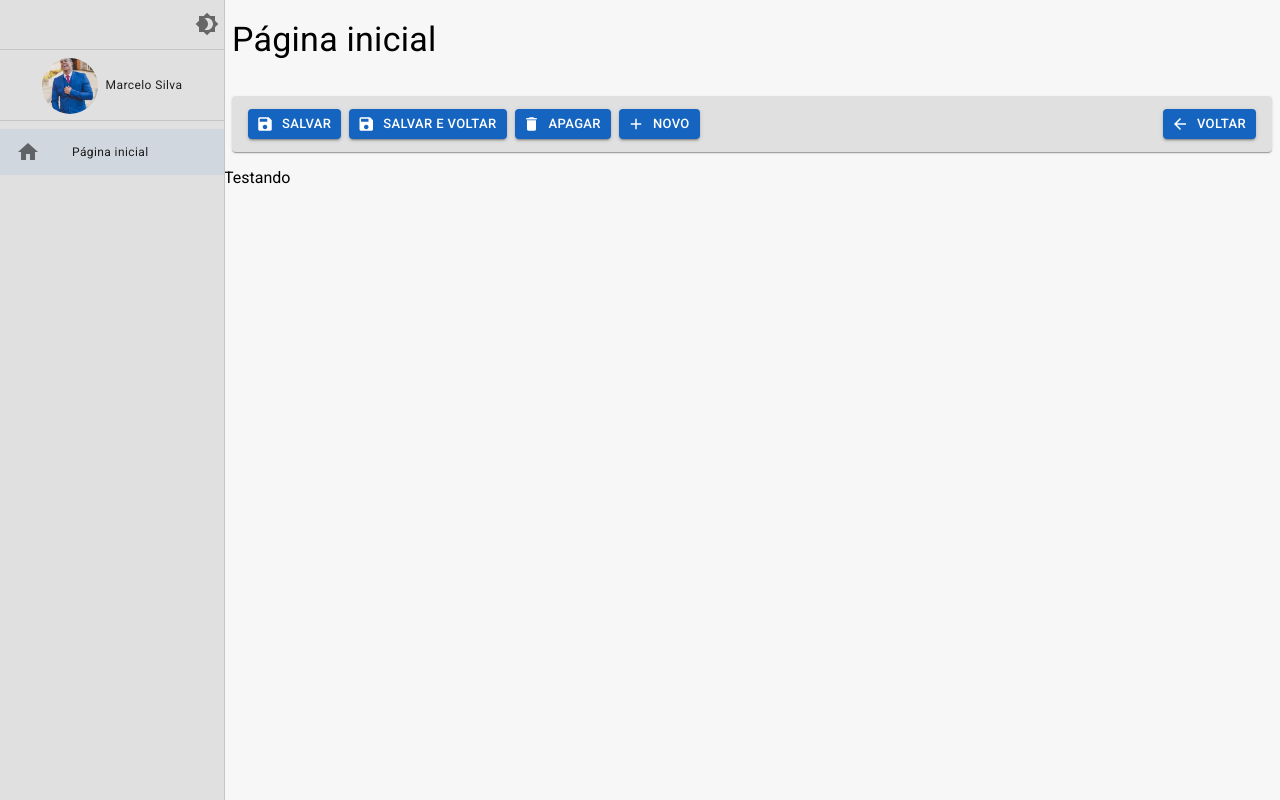
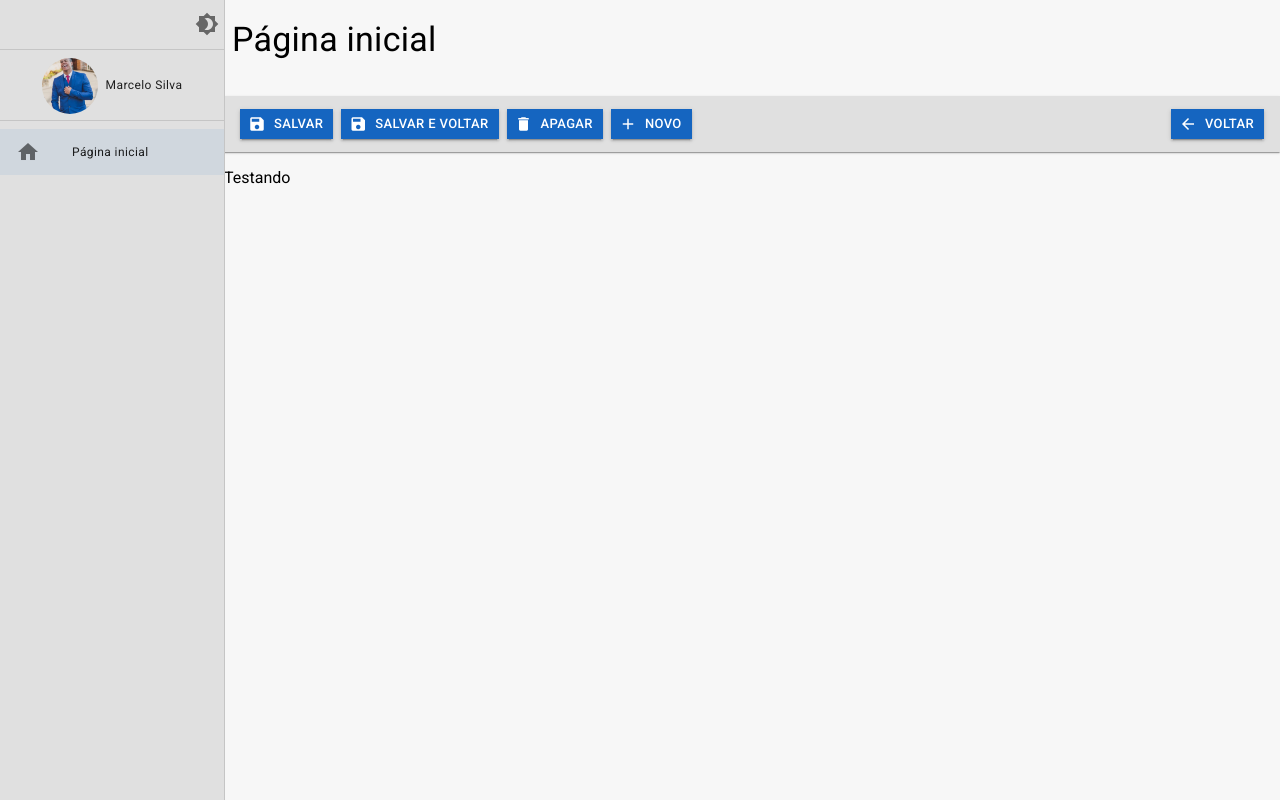
Before and after one commit to EuMarcel0/cadastro, a React (Vite) app: page /pagina-inicial in a window 1280 px wide. Built offline with nearby package versions, Linux system fonts and the light colour scheme.

Commit message:
chore: altereded border radius of buttons

```diff
--- a/src/shared/components/barra-de-ferraments/FerramentasDetalhes.tsx
+++ b/src/shared/components/barra-de-ferraments/FerramentasDetalhes.tsx
@@ -35,19 +35,21 @@ export const FerramentasDetalhes = ({
 
     return (
         <Box
+            borderRadius={0}
             component={Paper}
             height={theme.spacing(7)}
             display='flex'
             alignItems='center'
             paddingY={1}
             paddingX={2}
-            marginX={1}
+            marginX={0}
             marginY={1}
             gap={1}
         >
 
             {showButtonSave &&
                 <Button
+                    sx={{borderRadius: 0}}
                     variant='contained'
                     startIcon={<Icon>save</Icon>}
                     size="small"
@@ -58,6 +60,7 @@ export const FerramentasDetalhes = ({
             }
             {showButtonSaveAndBack &&
                 <Button
+                    sx={{borderRadius: 0}}
                     variant='contained'
                     startIcon={<Icon>save</Icon>}
                     size="small"
@@ -68,6 +71,7 @@ export const FerramentasDetalhes = ({
             }
             {showButtonDelete &&
                 <Button
+                    sx={{borderRadius: 0}}
                     variant='contained'
                     startIcon={<Icon>delete</Icon>}
                     size="small"
@@ -78,6 +82,7 @@ export const FerramentasDetalhes = ({
             }
             {showButtonNew &&
                 <Button
+                    sx={{borderRadius: 0}}
                     variant='contained'
                     startIcon={<Icon>add</Icon>}
                     size="small"
@@ -89,6 +94,7 @@ export const FerramentasDetalhes = ({
             {showButtonBack &&
                 <Box display='flex' flex={1} justifyContent='end'>
                     <Button
+                        sx={{borderRadius: 0}}
                         variant='contained'
                         startIcon={<Icon>arrow_back</Icon>}
                         size="small"
--- a/src/shared/components/barra-de-ferraments/FerramentasListagem.tsx
+++ b/src/shared/components/barra-de-ferraments/FerramentasListagem.tsx
@@ -47,6 +47,7 @@ export const FerramentasListagem= ({
             {showButtonNew &&
                 <Box display='flex' justifyContent='end' flex={1}>
                     <Button
+                        sx={{borderRadius: 0}}
                         variant='contained'
                         startIcon={<Icon>add</Icon>}
                         size="small"
```
